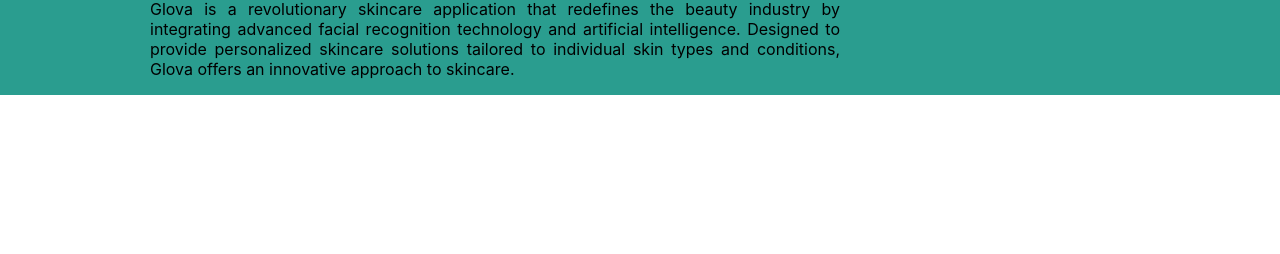
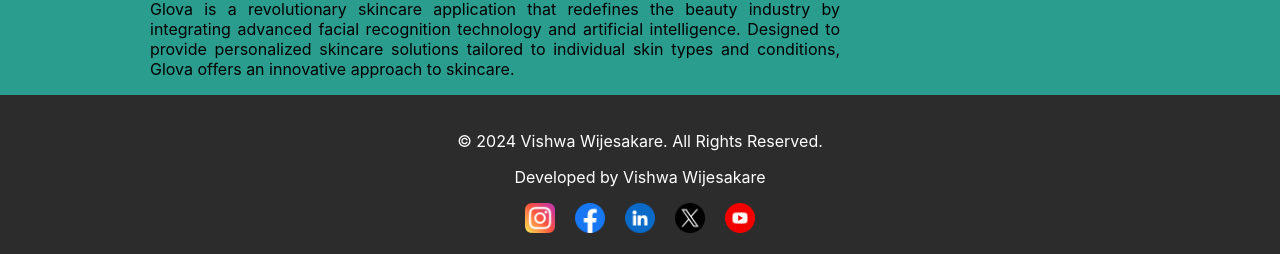
Before and after one commit to Vishwa0416/Portfolio_Website, a React (Create React App) app in the folder portfolio-website/: page / in a window 1280 px wide. Shown: the part 1920-2174 px from the top of the page. Before the commit the page ends 2015 px from the top, so only its background shows below. Built offline with nearby package versions, Linux system fonts and the light colour scheme.

Commit message:
Footer update

```diff
--- a/portfolio-website/src/App.css
+++ b/portfolio-website/src/App.css
@@ -181,7 +181,7 @@
 
 .News2 {
   color: #000000;
-  font-size: 51px;
+  font-size: 100px;
   font-weight: bolder;
   margin: 0;
   font-size: 24px;
@@ -330,3 +330,28 @@
   opacity: 0;
   animation-fill-mode: forwards;
 }
+
+.footer-section {
+  background-color: #2c2c2c;
+  color: #fff;
+  padding: 20px 0;
+  text-align: center;
+}
+
+.footer-content {
+  max-width: 1000px;
+  margin: 0 auto;
+}
+
+.footer-socials {
+  margin-top: 10px;
+}
+
+.footer-social-icon {
+  width: 30px;
+  margin: 0 10px;
+}
+
+.footer-social-icon:hover {
+  opacity: 0.7;
+}
--- a/portfolio-website/src/App.js
+++ b/portfolio-website/src/App.js
@@ -43,6 +43,7 @@
   return (
     <div className="App">
       <header>
+      {/*First Section*/ }
         <div className="logo-section">
           <img src={logoImage} alt="Logo" className="logo-image" />
           <div className="name-title">
@@ -71,6 +72,9 @@
           <FontAwesomeIcon icon={faChevronDown} className="scroll-icon" />
         </div>
       </div>
+
+      {/*Second Section*/ }
+
       <div className="text-and-image-container fade-on-scroll">
         <img src={manImage} alt="Man" className="man2-image" />
         <div className="text-section">
@@ -93,6 +97,8 @@
           </div>
         </div>
       </div>
+
+      {/*Third Section*/ }
 
       <div className='third-section'>
       <div className="text-and-image-container fade-on-scroll">
@@ -122,6 +128,20 @@
 
       </div>
       </div>
+
+      <footer className='footer-section'>
+      <div className="footer-content">
+          <p>© 2024 Vishwa Wijesakare. All Rights Reserved.</p>
+          <p>Developed by Vishwa Wijesakare</p>
+          <div className="footer-socials">
+            <a href="https://www.instagram.com/vishwa_wijesakare?igsh=anpnZGR5N2EwdDB5"><img src={instaImage} alt="Insta" className="footer-social-icon" /></a>
+            <a href="https://www.facebook.com/araliya.wijesakara"><img src={fbImage} alt="Facebook" className="footer-social-icon" /></a>
+            <a href="https://www.linkedin.com/in/vishwa-wijesakare-752040247"><img src={linkedImage} alt="LinkedIn" className="footer-social-icon" /></a>
+            <a href="https://x.com/VWijesakare"><img src={twitImage} alt="Twitter" className="footer-social-icon" /></a>
+            <a href="https://www.youtube.com/@vishwawijesakare4157"><img src={ytImage} alt="YouTube" className="footer-social-icon" /></a>
+          </div>
+        </div>
+      </footer>
     </div>
   );
 }
```
